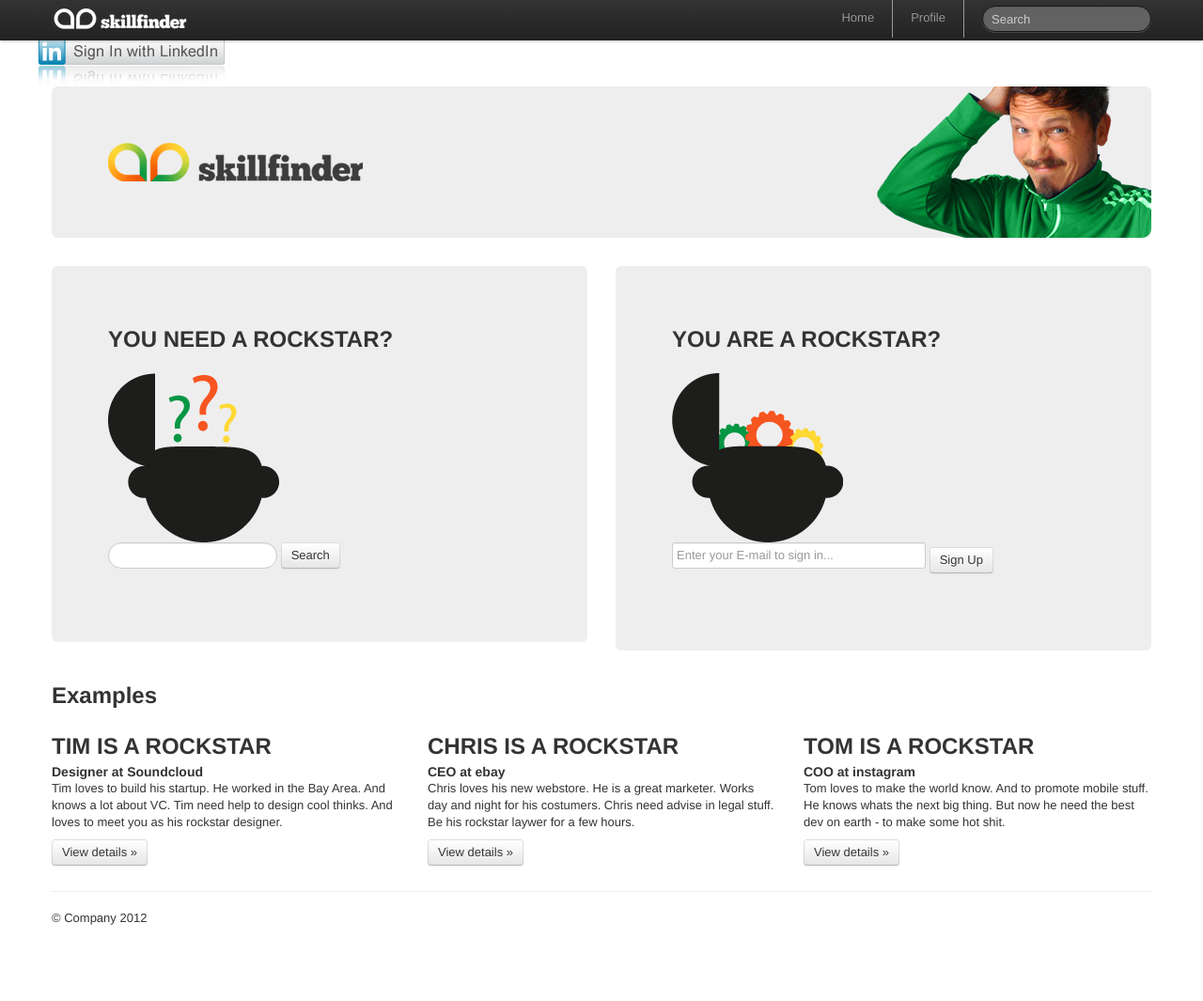
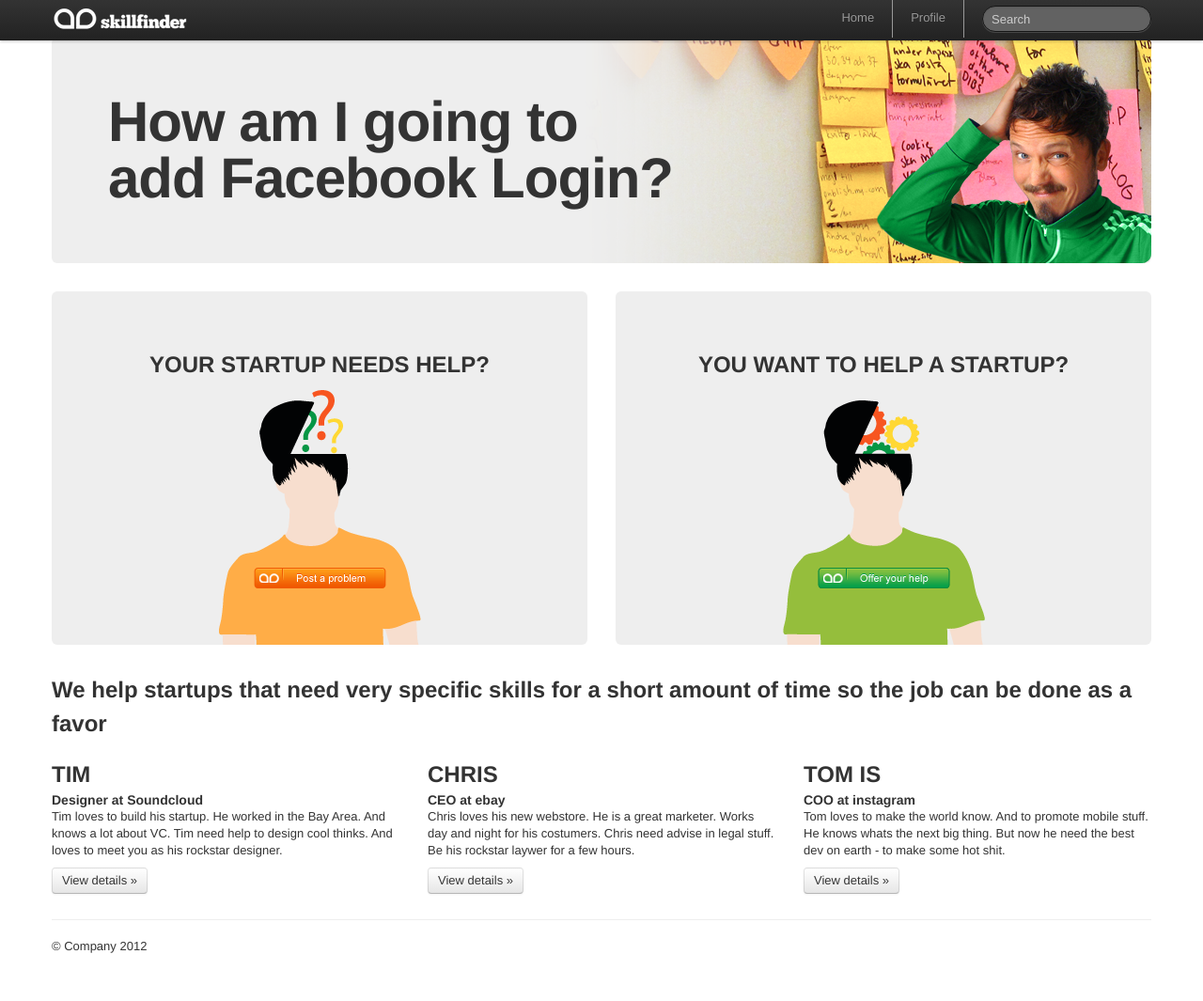
Before and after one commit to tiwei/swb12, a Django app: template templates/index.html in a window 1280 px wide. Shown: the whole page at 94% size. Before the commit the page ends 984 px from the top, so only its background shows below. Run offline with Django 3.2, Linux system fonts and the light colour scheme; the template is opened without the code that fills it, so the values that code supplies are empty; parts of the project's set-up code (start-up, migrations or seed data) failed here and were passed over; some libraries are stand-ins or nearby versions.

Commit message:
further developed index.html

```diff
--- a/static/css/style.css
+++ b/static/css/style.css
@@ -62,9 +62,21 @@ body {
 }
 
 #bigbanner {
-	background-image: url('../img/guy_banner.png') !important;
+	background-image: url('../img/background_banner.png') !important;
 	background-repeat:no-repeat;
 	background-position:right bottom;
+}
+
+#question {
+	background-image: url('../img/new_head_questions.png') !important;
+	background-repeat:no-repeat;
+	background-position:center bottom;
+}
+
+#solution {
+	background-image: url('../img/new_head_solutions.png') !important;
+	background-repeat:no-repeat;
+	background-position:center bottom;
 }
 
 /* jQuery.Rating Plugin CSS - http://www.fyneworks.com/jquery/star-rating/ */
--- a/templates/base.html
+++ b/templates/base.html
@@ -26,7 +26,7 @@
 		</div>
 	</div>
 </div>
-<a href="{% url socialauth_begin 'linkedin' %}" id="linkedin_signin"></a>
+<!-- ><a href="{% url socialauth_begin 'linkedin' %}" id="linkedin_signin"></a> -->
 
 <div class="container">
 	{% block content %}{% endblock content %}
--- a/templates/index.html
+++ b/templates/index.html
@@ -1,12 +1,35 @@
 {% extends 'base.html' %}
 
 {% block content %}
+<script type="text/javascript">
+var rotatingTextElement;
+var rotatingText = new Array();
+var ctr = 0;
+
+function initRotateText() {
+rotatingTextElement = document.getElementById("switch");
+rotatingText[0] = rotatingTextElement.innerHTML; // store the content that's already on the page
+rotatingText[1] = "automate my Tweets";
+rotatingText[2] = "recruit new Developers";
+setInterval(rotateText, 2000);
+}
+function rotateText() {
+ctr++;
+if(ctr >= rotatingText.length) {
+ctr = 0;
+}
+rotatingTextElement.innerHTML = rotatingText[ctr];
+}
+window.onload = initRotateText;
+</script>
+
 <div class="row">
 	<div class="span12">
 		<div class="hero-unit" id="bigbanner">
 			<div class="row">
-				<div class="span5">
-					<img src="../static/img/logo_banner.png">
+				<div class="span10">
+					<!-- ><img src="../static/img/logo_banner.png" width="50%"> -->
+					<h1>How am I going to <br><span id="switch">add Facebook Login</span>?</h1>
 				</div>
 			</div>
 		</div>
@@ -16,30 +39,26 @@
 <!-- Main hero unit for a primary marketing message or call to action -->
 <div class="row">
 	<div class="span6">
-		<div class="hero-unit">
-			<h2>YOU NEED A ROCKSTAR?</h2></br>
-			<img src="../static/img/questions.png"><br>
-			<form>
-				<input type="text" class="input-medium search-query">
-				<button type="submit" class="btn">Search</button>
-			</form>
+		<div class="hero-unit" id="question" align="middle">
+			<h2>YOUR STARTUP NEEDS HELP?</h2>
+			</br></br></br>
+			</br></br></br></br></br></br></br></br>
+			<img src="../static/img/post_a_problem_btn.png">
 		</div>
 	</div>
 	<div class="span6">
-		<div class="hero-unit">
-			<h2>YOU ARE A ROCKSTAR?</h2></br>
-			<img src="../static/img/solutions.png"><br>
-			<form>
-				<input type="text" class="span3" placeholder="Enter your E-mail to sign in...">
-				<button type="submit" class="btn">Sign Up</button>
-			</form>
+		<div class="hero-unit" id="solution" align="middle">
+			<h2>YOU WANT TO HELP A STARTUP?</h2>
+			</br></br></br>
+			</br></br></br></br></br></br></br></br>
+			<img src="../static/img/offer_your_help_btn.png">
 		</div>
 	</div>
 </div>
 
 <div class="row">
 	<div class="span12">
-		<h2>Examples</h2></br>
+		<h2>We help startups that need very specific skills for a short amount of time so the job can be done as a favor</h2></br>
 	</div>
 </div>
 
@@ -49,19 +68,19 @@
 
 <div class="row">
 	<div class="span4">
-		<h2>TIM IS A ROCKSTAR</h2>
+		<h2>TIM</h2>
 		<h4>Designer at Soundcloud</h4>
 		<p>Tim loves to build his startup. He worked in the Bay Area. And knows a lot about VC. Tim need help to design cool thinks. And loves to meet you as his rockstar designer.</p>
 		<p><a class="btn" href="#">View details &raquo;</a></p>
 	</div>
 	<div class="span4">
-		<h2>CHRIS IS A ROCKSTAR</h2>
+		<h2>CHRIS</h2>
 		<h4>CEO at ebay</h4>
 		<p>Chris loves his new webstore. He is a great marketer. Works day and night for his costumers. Chris need advise in legal stuff. Be his rockstar laywer for a few hours. </p>
 		<p><a class="btn" href="#">View details &raquo;</a></p>
 	</div>
 	<div class="span4">
-		<h2>TOM IS A ROCKSTAR</h2>
+		<h2>TOM IS</h2>
 		<h4>COO at instagram</h4>
 		<p>Tom loves to make the world know. And to promote mobile stuff. He knows whats the next big thing. But now he need the best dev on earth - to make some hot shit.</p>
 		<p><a class="btn" href="#">View details &raquo;</a></p>
```
Also changed, not shown: static/img/background_banner.png (added), static/img/new_head_questions.png (added), static/img/new_head_solutions.png (added).
